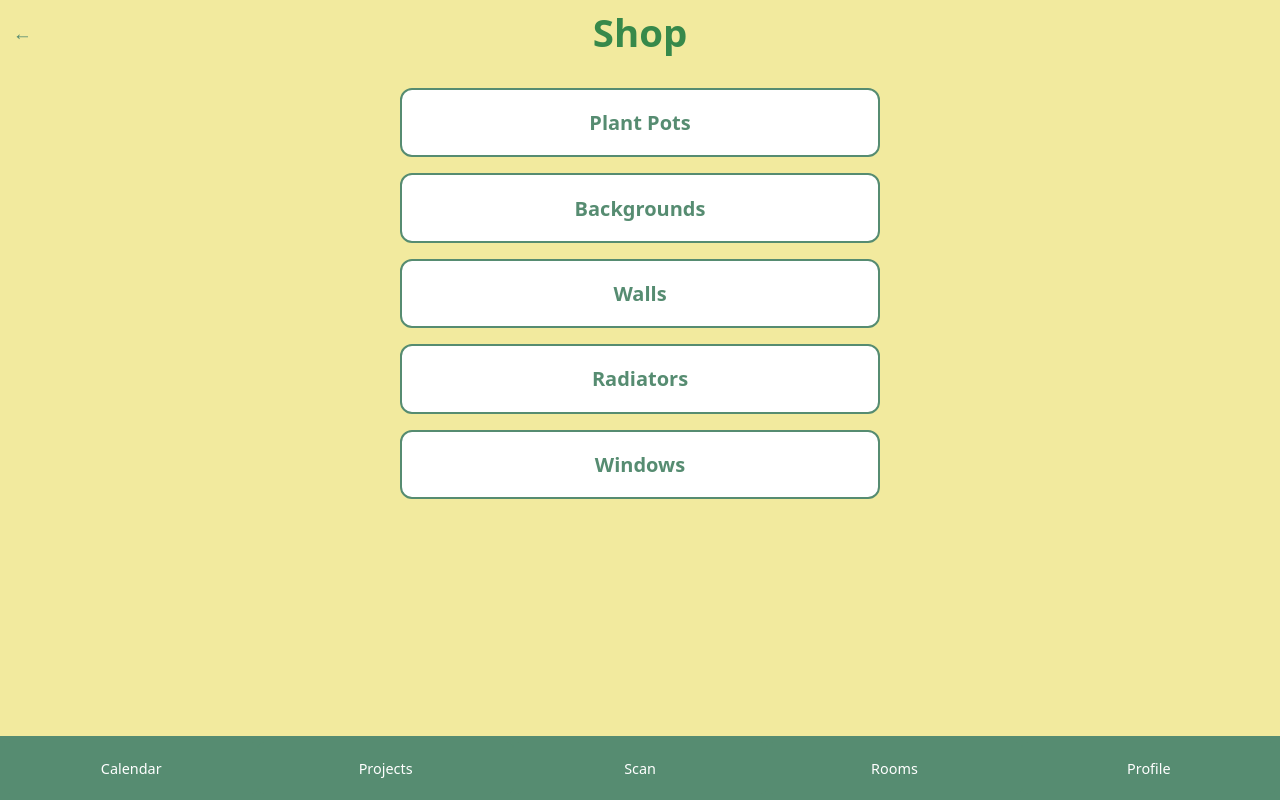
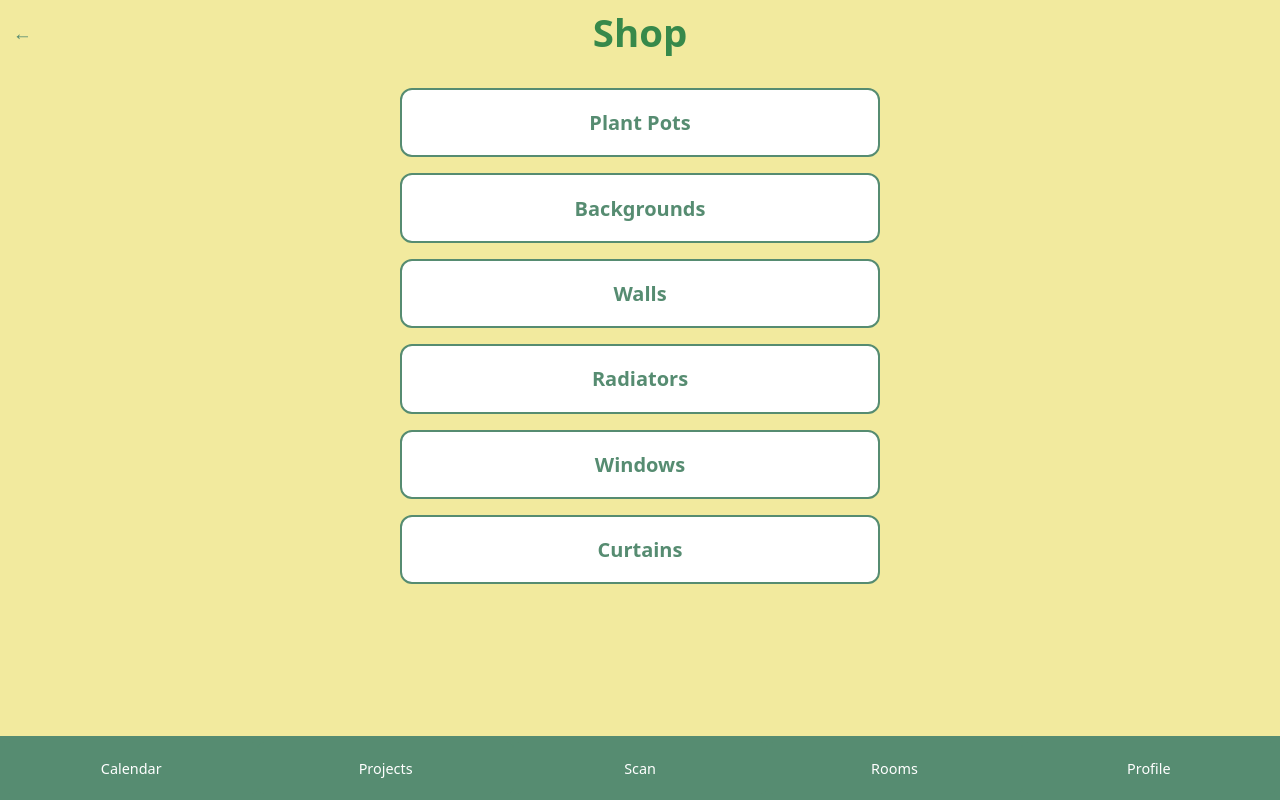
Before and after one commit to SoftwareError54/Urban-Botany, a React app in the folder Frontend/: page /shop in a window 1280 px wide. Built offline with nearby package versions, Linux system fonts and the light colour scheme; no server answers; the HTML template or start-up script is replaced by a standard one; a web font is replaced by a local one.

Commit message:
adding curtains to the shop

```diff
--- a/Frontend/src/Pages/Shop.jsx
+++ b/Frontend/src/Pages/Shop.jsx
@@ -7,6 +7,7 @@ const CATEGORIES = [
     { label: 'Walls', path: 'walls' },
     { label: 'Radiators', path: 'radiators' },
     { label: 'Windows', path: 'windows' },
+    { label: 'Curtains', path: 'curtains' },
 ];
 
 function Shop() {
--- a/Frontend/src/Pages/ShopCategory.jsx
+++ b/Frontend/src/Pages/ShopCategory.jsx
@@ -63,6 +63,12 @@ function ShopCategory() {
                         ? data.filter(d => d.layer === 3 && !isDefault(d))
                         : [];
                     setItems(filtered);
+                } else if (category === 'curtains') {
+                    const data = await getAllRoomDecorations();
+                    const filtered = Array.isArray(data)
+                        ? data.filter(d => d.layer === 9 && !isDefault(d))
+                        : [];
+                    setItems(filtered);
                 }
             } catch (err) {
                 setError('Failed to load items.');
@@ -80,6 +86,7 @@ function ShopCategory() {
         'walls': 'Walls',
         'radiators': 'Radiators',
         'windows': 'Windows',
+        'curtains': 'Curtains',
     }[category] ?? 'Items';
 
     if (loading) return <div className="shop-category-page"><p className="shop-empty">Loading…</p></div>;
```
Also changed, not shown: Frontend/public/RoomDecorations/curtains/dirty_curtains.png (added), Frontend/public/RoomDecorations/curtains/testcurtains.jpg (deleted).
